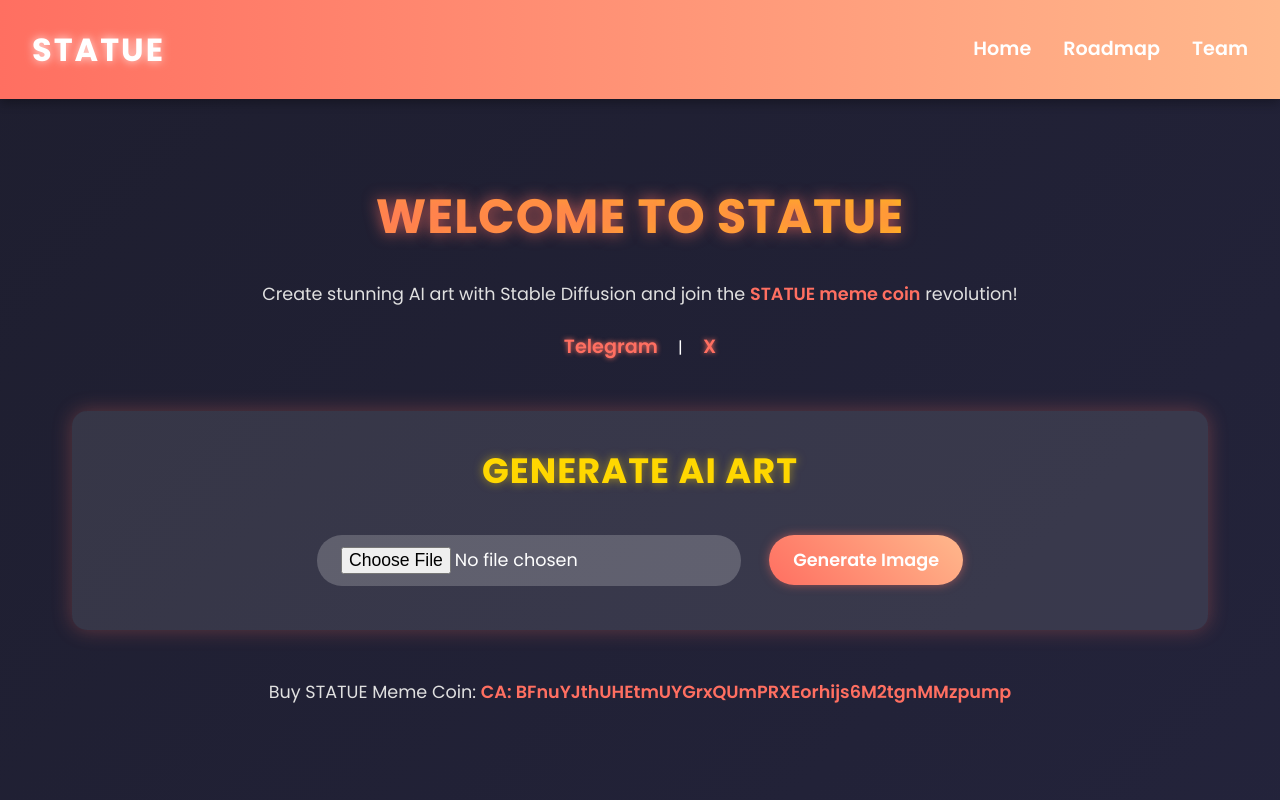
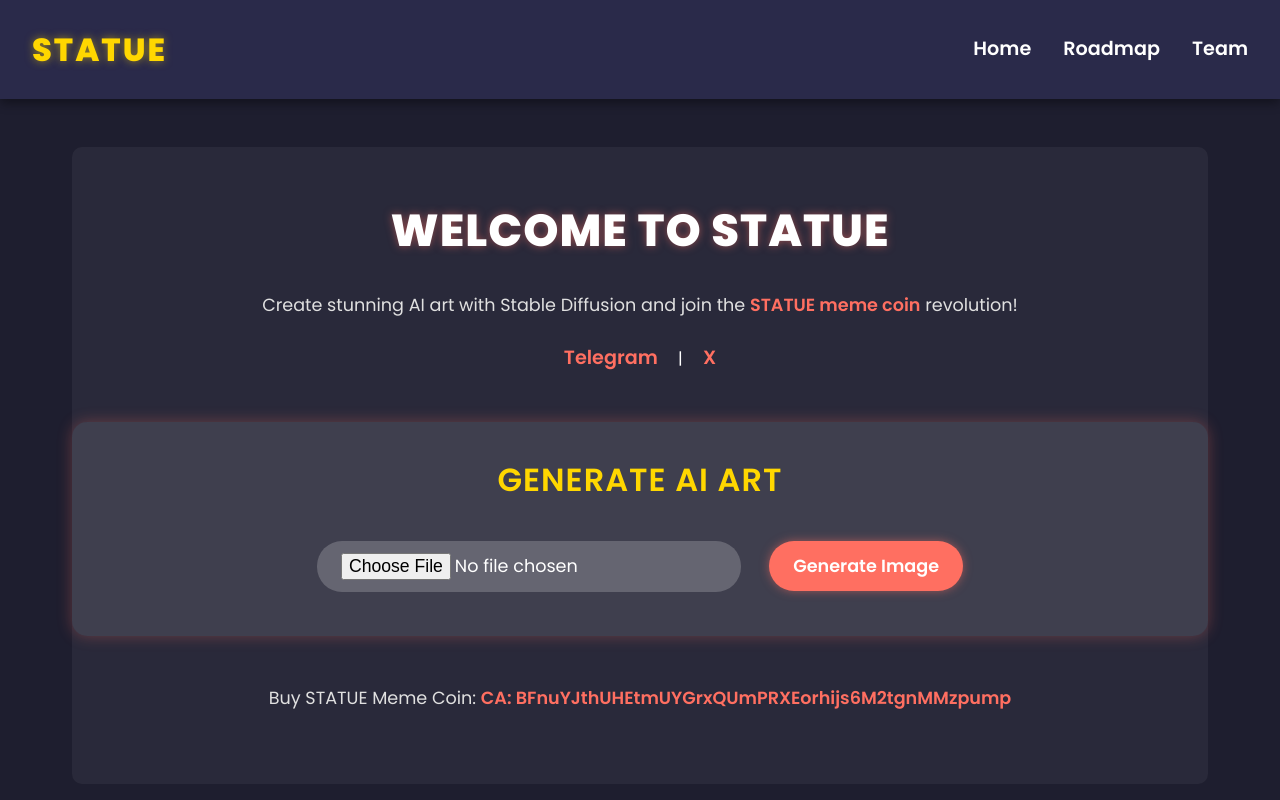
Before and after one commit to softkid/www-statue, a plain HTML site: page index.html in a window 1280 px wide. Shown: the top 800 px of the page. Drawn offline with Linux system fonts and the light colour scheme.

Commit message:
Update style.css

```diff
--- a/style.css
+++ b/style.css
@@ -1,4 +1,4 @@
-@import url('https://fonts.googleapis.com/css2?family=Poppins:wght@400;600;700&display=swap');
+@import url('https://fonts.googleapis.com/css2?family=Poppins:wght@400;600;800&display=swap');
 
 * {
     margin: 0;
@@ -9,14 +9,14 @@
 }
 
 body {
-    background: linear-gradient(135deg, #1e1e2f 0%, #2a2a4a 100%);
+    background: #1e1e2f; /* Solid dark background for clarity */
     color: #fff;
     line-height: 1.6;
     overflow-x: hidden;
 }
 
 header {
-    background: linear-gradient(90deg, #ff6f61, #ffb88c);
+    background: #2a2a4a; /* Darker, solid header for contrast */
     padding: 1.5rem 2rem;
     display: flex;
     justify-content: space-between;
@@ -24,16 +24,16 @@
     position: sticky;
     top: 0;
     z-index: 1000;
-    box-shadow: 0 4px 10px rgba(0, 0, 0, 0.3);
+    box-shadow: 0 4px 10px rgba(0, 0, 0, 0.4);
 }
 
 .logo {
     font-size: 2rem;
-    font-weight: 700;
-    color: #fff;
+    font-weight: 800;
+    color: #ffd700; /* Gold for vibrancy */
     text-transform: uppercase;
     letter-spacing: 2px;
-    text-shadow: 0 0 10px rgba(255, 255, 255, 0.8);
+    text-shadow: 0 0 8px rgba(255, 215, 0, 0.5);
 }
 
 .nav-menu {
@@ -47,10 +47,10 @@
     position: absolute;
     top: 70px;
     right: 2rem;
-    background: rgba(30, 30, 47, 0.95);
+    background: #2a2a4a;
     padding: 1.5rem;
     border-radius: 10px;
-    box-shadow: 0 0 20px rgba(255, 111, 97, 0.5);
+    box-shadow: 0 0 15px rgba(255, 111, 97, 0.4);
     animation: slideIn 0.3s ease-in-out;
 }
 
@@ -63,12 +63,11 @@
     text-decoration: none;
     font-size: 1.2rem;
     font-weight: 600;
-    transition: color 0.3s, text-shadow 0.3s;
+    transition: color 0.3s;
 }
 
 .nav-menu a:hover {
-    color: #ff6f61;
-    text-shadow: 0 0 10px #ff6f61;
+    color: #ff6f61; /* Coral for hover */
 }
 
 .hamburger {
@@ -91,6 +90,9 @@
 section {
     padding: 3rem 0;
     text-align: center;
+    background: rgba(255, 255, 255, 0.05); /* Subtle background for readability */
+    margin: 1rem 0;
+    border-radius: 10px;
     animation: fadeIn 1s ease-in-out;
 }
 
@@ -101,23 +103,23 @@
 }
 
 h1 {
-    font-size: 3rem;
-    background: linear-gradient(45deg, #ff6f61, #ffd700);
-    -webkit-background-clip: text;
-    -webkit-text-fill-color: transparent;
-    text-shadow: 0 0 15px rgba(255, 111, 97, 0.7);
+    font-size: 2.8rem;
+    color: #fff; /* Solid white for readability */
+    font-weight: 800;
+    text-shadow: 0 0 8px rgba(255, 111, 97, 0.5);
 }
 
 h2 {
-    font-size: 2.2rem;
-    color: #ffd700;
-    text-shadow: 0 0 10px rgba(255, 215, 0, 0.5);
+    font-size: 2rem;
+    color: #ffd700; /* Gold for emphasis */
+    font-weight: 600;
 }
 
 p {
     margin-bottom: 1.5rem;
     font-size: 1.1rem;
     color: #e0e0e0;
+    font-weight: 400;
 }
 
 a {
@@ -139,7 +141,11 @@
 .social-links a {
     margin: 0 1rem;
     font-size: 1.2rem;
-    text-shadow: 0 0 5px #ff6f61;
+    color: #ff6f61;
+}
+
+.social-links a:hover {
+    color: #ffd700;
 }
 
 .image-generator {
@@ -147,7 +153,7 @@
     background: rgba(255, 255, 255, 0.1);
     padding: 2rem;
     border-radius: 15px;
-    box-shadow: 0 0 20px rgba(255, 111, 97, 0.3);
+    box-shadow: 0 0 15px rgba(255, 111, 97, 0.3);
 }
 
 .image-generator input, .image-generator button {
@@ -165,7 +171,7 @@
 }
 
 .image-generator button {
-    background: linear-gradient(45deg, #ff6f61, #ffb88c);
+    background: #ff6f61; /* Solid coral button */
     color: #fff;
     font-weight: 600;
     cursor: pointer;
@@ -173,8 +179,8 @@
 }
 
 .image-generator button:hover {
-    background: linear-gradient(45deg, #ffd700, #ff6f61);
-    box-shadow: 0 0 20px rgba(255, 215, 0, 0.7);
+    background: #ffd700; /* Gold on hover */
+    box-shadow: 0 0 15px rgba(255, 215, 0, 0.7);
     transform: translateY(-2px);
 }
 
@@ -187,11 +193,11 @@
 }
 
 .roadmap-item {
-    background: rgba(255, 255, 255, 0.05);
+    background: rgba(255, 255, 255, 0.1);
     padding: 1.5rem;
     margin: 1.5rem 0;
     border-radius: 10px;
-    box-shadow: 0 0 15px rgba(255, 111, 97, 0.2);
+    box-shadow: 0 0 10px rgba(255, 111, 97, 0.2);
     transition: transform 0.3s;
 }
 
@@ -206,13 +212,13 @@
     background: rgba(255, 255, 255, 0.1);
     padding: 1.5rem;
     border-radius: 15px;
-    box-shadow: 0 0 15px rgba(255, 111, 97, 0.3);
+    box-shadow: 0 0 10px rgba(255, 111, 97, 0.3);
     transition: transform 0.3s, box-shadow 0.3s;
 }
 
 .team-member:hover {
     transform: scale(1.05);
-    box-shadow: 0 0 25px rgba(255, 111, 97, 0.5);
+    box-shadow: 0 0 20px rgba(255, 111, 97, 0.5);
 }
 
 .team-member img {
@@ -228,7 +234,7 @@
     background: rgba(255, 255, 255, 0.1);
     padding: 2rem;
     border-radius: 15px;
-    box-shadow: 0 0 20px rgba(255, 111, 97, 0.3);
+    box-shadow: 0 0 15px rgba(255, 111, 97, 0.3);
 }
 
 form label {
@@ -250,7 +256,7 @@
 }
 
 form button {
-    background: linear-gradient(45deg, #ff6f61, #ffb88c);
+    background: #ff6f61;
     color: #fff;
     padding: 0.75rem 1.5rem;
     border: none;
@@ -261,18 +267,18 @@
 }
 
 form button:hover {
-    background: linear-gradient(45deg, #ffd700, #ff6f61);
-    box-shadow: 0 0 20px rgba(255, 215, 0, 0.7);
+    background: #ffd700;
+    box-shadow: 0 0 15px rgba(255, 215, 0, 0.7);
     transform: translateY(-2px);
 }
 
 footer {
-    background: linear-gradient(90deg, #ff6f61, #ffb88c);
+    background: #2a2a4a; /* Solid footer */
     color: #fff;
     text-align: center;
     padding: 1.5rem;
     margin-top: 3rem;
-    box-shadow: 0 -4px 10px rgba(0, 0, 0, 0.3);
+    box-shadow: 0 -4px 10px rgba(0, 0, 0, 0.4);
 }
 
 footer p {
```
